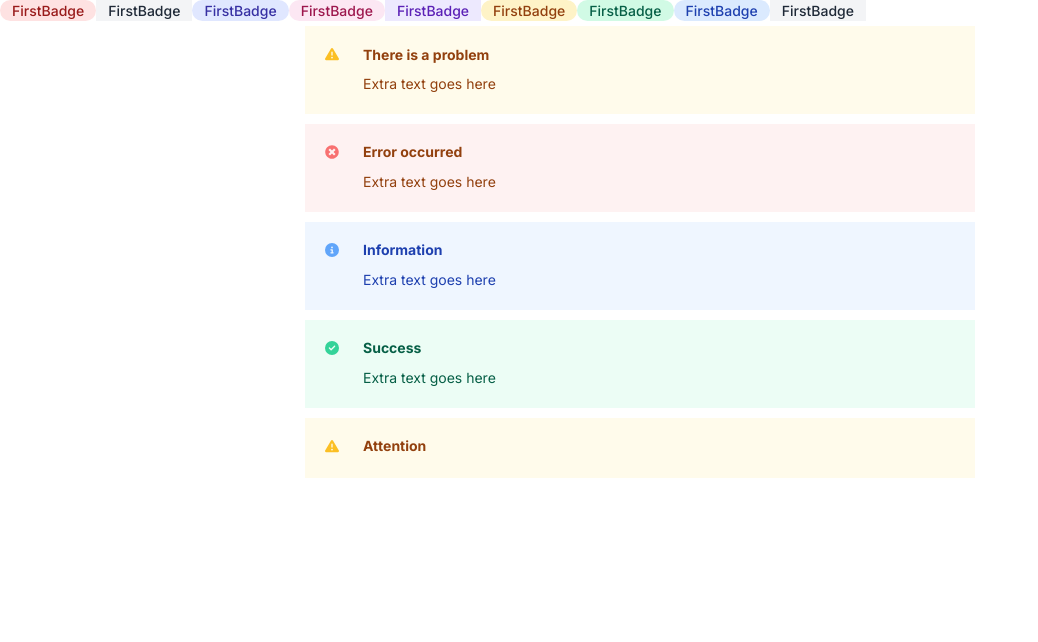
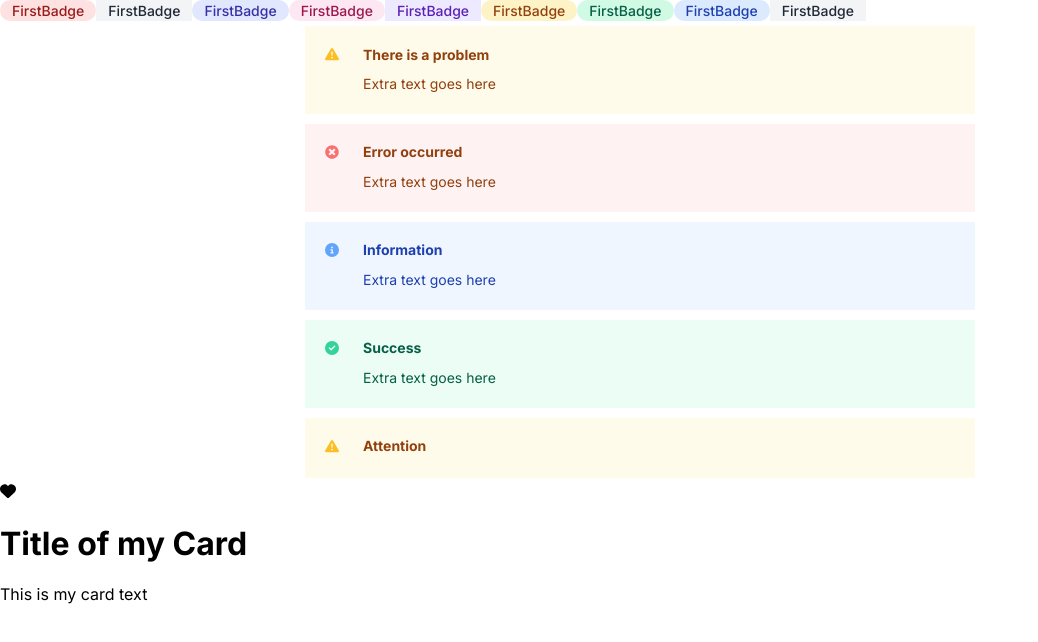
Before and after one commit to lillamanda/ReactComponents, a React (Vite) app: page / in a window 1280 px wide. Shown: the top 642 px of the page, without its empty margins (0-1038 px from the left). Built offline with nearby package versions, Linux system fonts and the light colour scheme.

Commit message:
Set up skeleton for card component

```diff
--- /dev/null
+++ b/components/Card/Card.jsx
@@ -0,0 +1,15 @@
+import React from "react";
+
+    //   <Card style="hover">
+    //     <Card.Icon><FaHeart /></Card.Icon>
+    //     <Card.Title>Title of my Card</Card.Title>
+    //     <Card.Text>This is my card text</Card.Text>
+    //   </Card>
+
+export default function Card({children, style="", icon}){
+    return (
+        <div className={`card ${style}`}>
+            {children}
+        </div>
+    )
+}
--- /dev/null
+++ b/components/Card/CardIcon.jsx
@@ -0,0 +1,14 @@
+import React from "react";
+
+export default function CardIcon({children}){
+
+    // Check whether its just one child?
+
+    return (
+        <>
+            <div className="iconContainer">
+                {children}
+            </div>
+        </>
+    )
+}
--- /dev/null
+++ b/components/Card/CardText.jsx
@@ -0,0 +1,9 @@
+import React from "react";
+
+export default function CardText({children}){
+    return (
+        <>
+            <p>{children}</p>
+        </>
+    )
+}
--- /dev/null
+++ b/components/Card/CardTitle.jsx
@@ -0,0 +1,8 @@
+import React from "react";
+
+export default function CardTitle({children}){
+
+    return (
+        <h1>{children}</h1>
+    )
+}
--- /dev/null
+++ b/components/Card/index.jsx
@@ -0,0 +1,11 @@
+import Card from "./Card.jsx";
+import CardIcon from "./CardIcon.jsx";
+import CardTitle from "./CardTitle.jsx";
+import CardText from "./CardText.jsx";
+
+
+Card.Icon = CardIcon;
+Card.Title = CardTitle;
+Card.Text = CardText;
+
+export default Card;
--- a/src/App.jsx
+++ b/src/App.jsx
@@ -3,7 +3,8 @@ import './App.css'
 
 import Badge from "../components/Badge/Badge.jsx"
 import Banner from "../components/Banner/index.jsx"
-
+import Card from "../components/Card/index.jsx"
+import { FaHeart } from "react-icons/fa6";
 
 function App() {
 
@@ -30,6 +31,13 @@ function App() {
       </Banner>
       <Banner type="success">Extra text goes here</Banner>
       <Banner type="warning"/>
+
+      <Card style="hover">
+        <Card.Icon><FaHeart /></Card.Icon>
+        <Card.Title>Title of my Card</Card.Title>
+        <Card.Text>This is my card text</Card.Text>
+      </Card>
+
     </>
   )
 }
```
Also changed, not shown: components/Card/Card.css (added).
